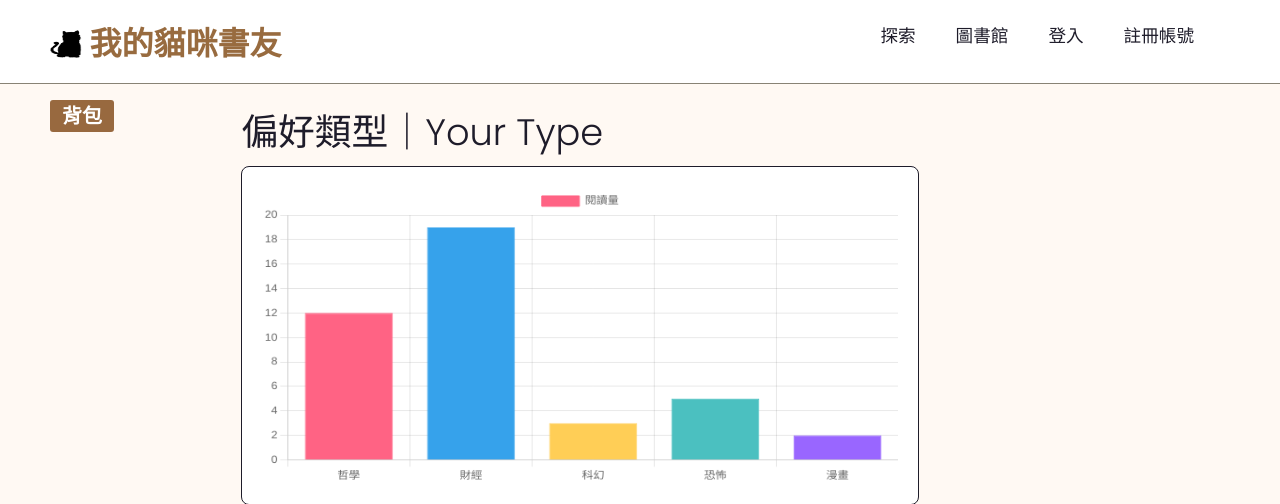
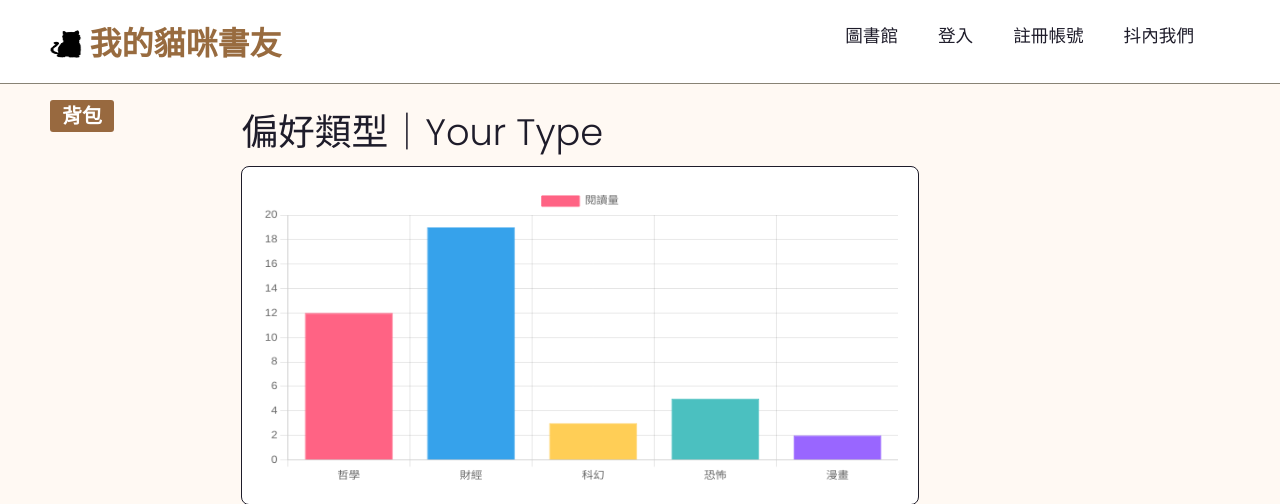
Before and after one commit to LaurenceShen/Books, a Flask app: page /analysis in a window 1280 px wide. Shown: the top 504 px of the page. Run offline with Flask 2, Linux system fonts and the light colour scheme; parts of the project's set-up code (start-up, migrations or seed data) failed here and were passed over; some libraries are stand-ins or nearby versions.

Commit message:
登入前刪除探索，加入抖內

```diff
--- a/templates/base.html
+++ b/templates/base.html
@@ -30,9 +30,11 @@
 
             <ul class="navbar">
                 {% if current_user.is_authenticated %}
+                <!-- 登入後的主選單 -->
                 <li><a href="./../map">地圖</a></li>
                 <li>
                     <a href="#">回憶 ▾</a>
+                <!-- 回憶下拉式選單 -->
                     <ul class="dropdown">
                         <li><a href="./../analysis">個人分析</a></li>
                         <li><a href="./../post_cards">我的收藏</a></li>
@@ -44,10 +46,11 @@
                 <li><a href="./../logout">登出</a></li>
                 <li><a href="./../donate">抖內我們</a></li>
                 {% else %}
-                <li><a href="./../discovery">探索</a></li>
+                <!-- 未登入前顯示的主選單 -->
                 <li><a href="https://tpml.gov.taipei/">圖書館</a></li>
                 <li><a href="./../login">登入</a></li>
                 <li><a href="../../register">註冊帳號</a></li>
+                <li><a href="./../donate">抖內我們</a></li>
                 {% endif %}
             </ul>
         </header>
```
